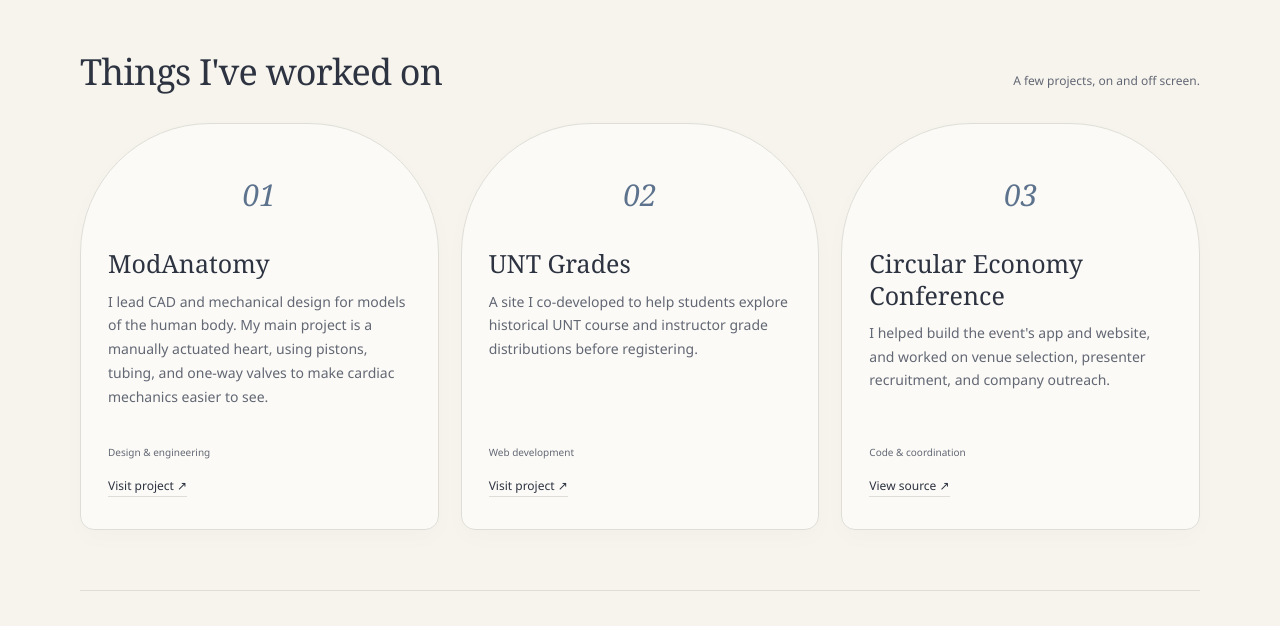
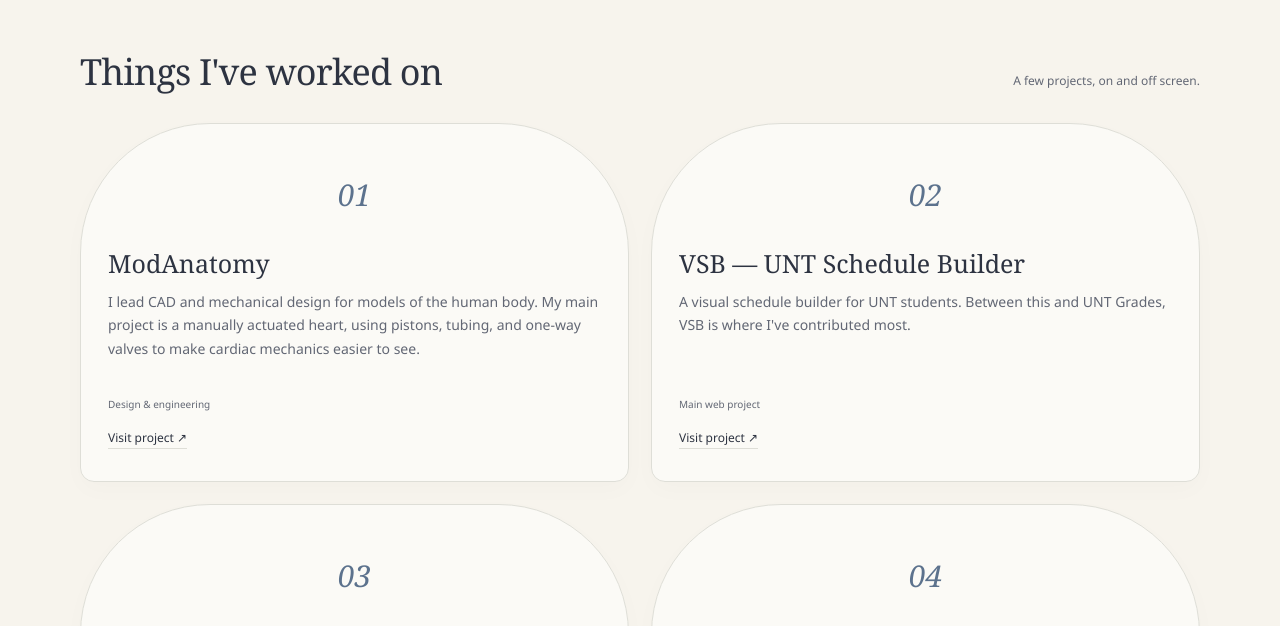
Before and after one commit to YouSoMoose/Personal_web, a website: page index.html in a window 1280 px wide. Shown: the part 810-1436 px from the top of the page. Drawn offline with Linux system fonts and the light colour scheme.

Commit message:
Feature VSB separately from UNT Grades

```diff
--- a/css/styles.css
+++ b/css/styles.css
@@ -33,7 +33,7 @@
 .section-heading { display: flex; align-items: baseline; justify-content: space-between; gap: 20px; margin-bottom: 30px; }
 h2 { font: 400 36px/1.2 Georgia, serif; letter-spacing: -.8px; }
 .aside-label { font-size: 12px; color: var(--muted); }
-.project-grid { display: grid; grid-template-columns: repeat(3, minmax(0,1fr)); gap: 22px; }
+.project-grid { display: grid; grid-template-columns: repeat(2, minmax(0,1fr)); gap: 22px; }
 .project { display: flex; flex-direction: column; min-width: 0; gap: 21px; padding: 32px 27px; border: 1px solid var(--line); background: #fbfaf6; border-radius: 130px 130px 14px 14px; box-shadow: 0 8px 24px #28334305; }
 .number { text-align: center; font: italic 30px/1 Georgia, serif; padding: 24px 0 17px; color: var(--accent); }
 h3 { font: 400 25px/1.25 Georgia, serif; }
--- a/index.html
+++ b/index.html
@@ -32,8 +32,9 @@
       <section id="work" aria-labelledby="work-title">
         <div class="section-heading"><h2 id="work-title">Things I've worked on</h2><span class="aside-label">A few projects, on and off screen.</span></div>
         <div class="project-grid"><article class="project"><span class="number" aria-hidden="true">01</span><div><h3>ModAnatomy</h3><p>I lead CAD and mechanical design for models of the human body. My main project is a manually actuated heart, using pistons, tubing, and one-way valves to make cardiac mechanics easier to see.</p></div><div class="project-meta"><span class="tag">Design & engineering</span><a href="https://project-modanatomy.vercel.app/" target="_blank" rel="noopener noreferrer" aria-label="Visit ModAnatomy">Visit project ↗</a></div></article>
-        <article class="project"><span class="number" aria-hidden="true">02</span><div><h3>UNT Grades</h3><p>A site I co-developed to help students explore historical UNT course and instructor grade distributions before registering.</p></div><div class="project-meta"><span class="tag">Web development</span><a href="https://untgrades.app" target="_blank" rel="noopener noreferrer" aria-label="Visit UNT Grades">Visit project ↗</a></div></article>
-        <article class="project"><span class="number" aria-hidden="true">03</span><div><h3>Circular Economy Conference</h3><p>I helped build the event's app and website, and worked on venue selection, presenter recruitment, and company outreach.</p></div><div class="project-meta"><span class="tag">Code & coordination</span><a href="https://github.com/ethossustainability/Conference" target="_blank" rel="noopener noreferrer" aria-label="View Ethos conference website source on GitHub">View source ↗</a></div></article>
+        <article class="project"><span class="number" aria-hidden="true">02</span><div><h3>VSB — UNT Schedule Builder</h3><p>A visual schedule builder for UNT students. Between this and UNT Grades, VSB is where I've contributed most.</p></div><div class="project-meta"><span class="tag">Main web project</span><a href="https://vsb.untgrades.app" target="_blank" rel="noopener noreferrer" aria-label="Visit VSB, UNT Schedule Builder">Visit project ↗</a></div></article>
+        <article class="project"><span class="number" aria-hidden="true">03</span><div><h3>UNT Grades</h3><p>A site I co-developed to help students explore historical UNT course and instructor grade distributions before registering.</p></div><div class="project-meta"><span class="tag">Web development</span><a href="https://untgrades.app" target="_blank" rel="noopener noreferrer" aria-label="Visit UNT Grades">Visit project ↗</a></div></article>
+        <article class="project"><span class="number" aria-hidden="true">04</span><div><h3>Circular Economy Conference</h3><p>I helped build the event's app and website, and worked on venue selection, presenter recruitment, and company outreach.</p></div><div class="project-meta"><span class="tag">Code & coordination</span><a href="https://github.com/ethossustainability/Conference" target="_blank" rel="noopener noreferrer" aria-label="View Ethos conference website source on GitHub">View source ↗</a></div></article>
         </div>
       </section>
       <section id="about" aria-labelledby="about-title">
```
